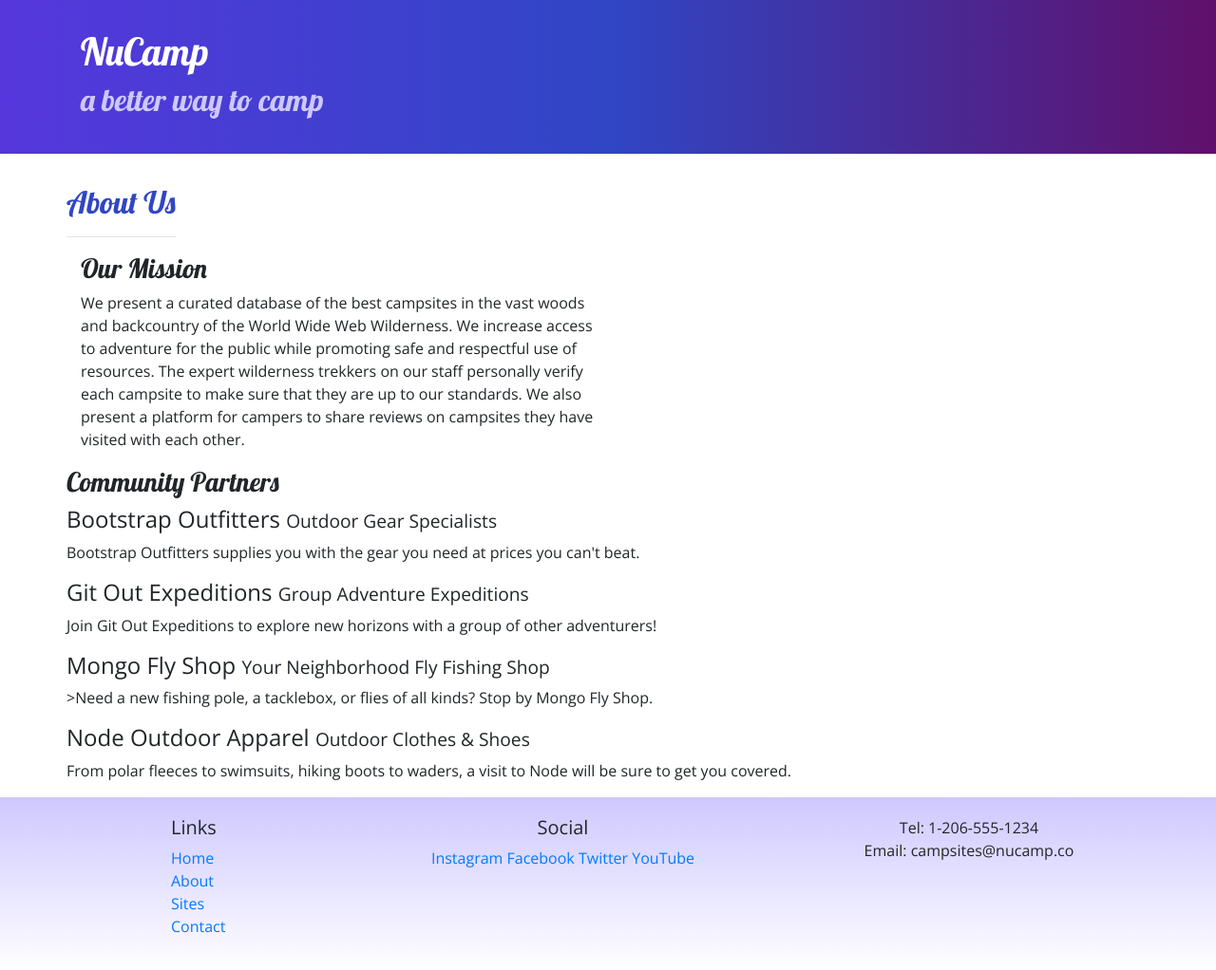
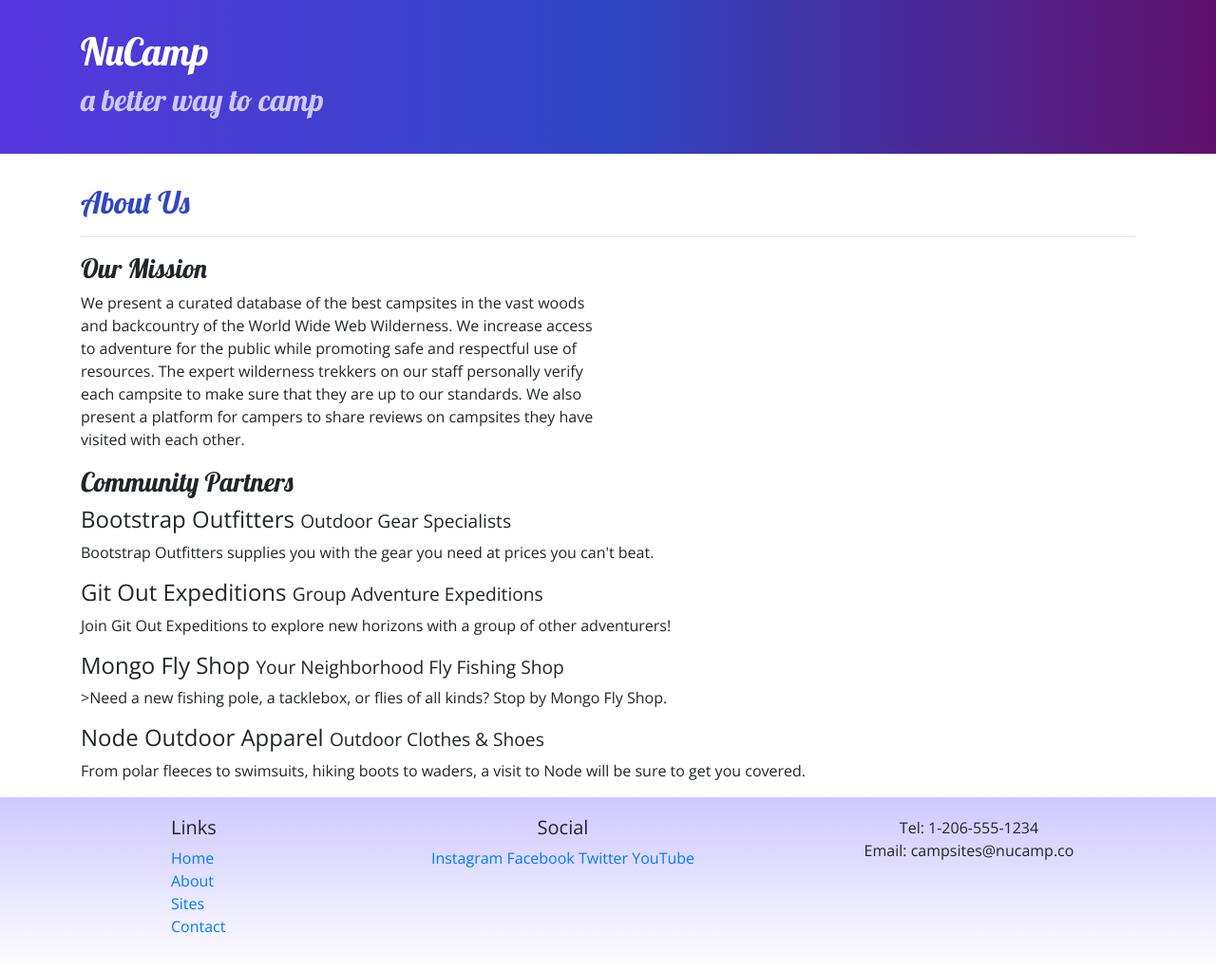
Before and after one commit to bthorndy/nucampsite, a website: page aboutus.html in a window 1280 px wide. Shown: the whole page at 95% size. Drawn offline with nearby package versions, Linux system fonts and the light colour scheme.

Commit message:
Fix class for a couple divs

```diff
--- a/aboutus.html
+++ b/aboutus.html
@@ -31,7 +31,7 @@
 
     <div class="container">
         <div class="row">
-            <div div="col">
+            <div class="col">
                <h2>About Us</h2>
                <hr />
             </div>
@@ -45,7 +45,7 @@
         </div>
 
             <div class="row">
-                <div div="col">
+                <div class="col">
                 <h3>Community Partners</h3>
                 <h4>Bootstrap Outfitters <small>Outdoor Gear Specialists</small></h4>
                 <p class="d-none d-sm-block">Bootstrap Outfitters supplies you with the gear you need at prices you can't beat.</p>
```
